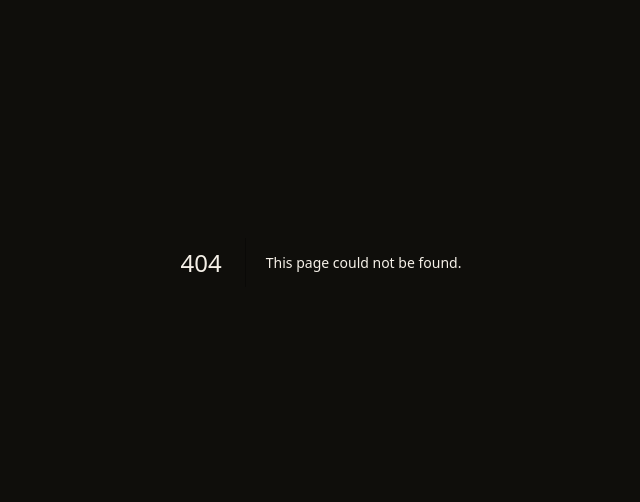
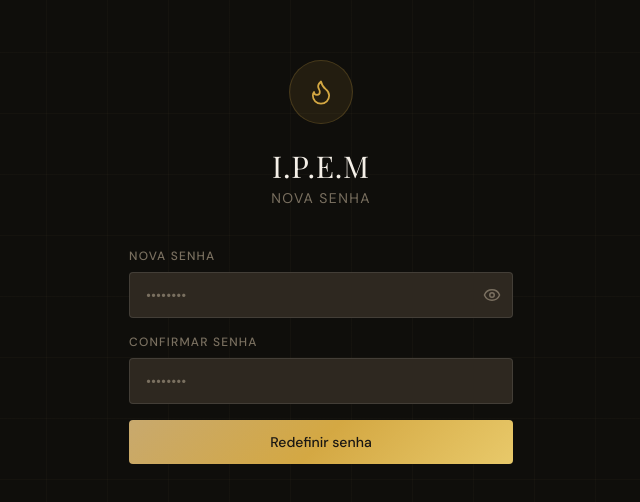
Before and after one commit to digitalmindouro/IPEM, a Next.js app: page /redefinir-senha in a window 1280 px wide. Before the commit this address had no page. Shown: the part 138-640 px from the top of the page, without its empty margins (319-959 px from the left). Built offline with nearby package versions, Linux system fonts and the light colour scheme.

Commit message:
feat: show/hide password e esqueci minha senha

```diff
--- a/src/app/login/page.tsx
+++ b/src/app/login/page.tsx
@@ -4,39 +4,52 @@ import { useState } from 'react'
 import { useRouter } from 'next/navigation'
 import { createClient } from '@/lib/supabase/client'
 import type { Role } from '@/types'
-import { Flame } from 'lucide-react'
+import { Flame, Eye, EyeOff } from 'lucide-react'
 import { toast } from 'sonner'
 
 export default function LoginPage() {
   const router = useRouter()
   const supabase = createClient()
 
-  const [email, setEmail]       = useState('')
-  const [password, setPassword] = useState('')
-  const [loading, setLoading]   = useState(false)
+  const [email, setEmail]             = useState('')
+  const [password, setPassword]       = useState('')
+  const [loading, setLoading]         = useState(false)
+  const [showPassword, setShowPassword] = useState(false)
+  const [esqueceu, setEsqueceu]       = useState(false)
+  const [emailReset, setEmailReset]   = useState('')
+  const [loadingReset, setLoadingReset] = useState(false)
 
   async function handleLogin(e: React.FormEvent) {
     e.preventDefault()
     setLoading(true)
-
     const { error } = await supabase.auth.signInWithPassword({ email, password })
-
     if (error) {
       toast.error('Email ou senha incorretos.')
       setLoading(false)
       return
     }
-
     const { data: { user } } = await supabase.auth.getUser()
     if (user) {
       const { data: profile } = await supabase
-        .from('profiles')
-        .select('role')
-        .eq('id', user.id)
-        .single()
-
+        .from('profiles').select('role').eq('id', user.id).single()
       const role = (profile?.role as Role) ?? 'membro'
       router.push(`/${role}`)
+    }
+  }
+
+  async function handleReset(e: React.FormEvent) {
+    e.preventDefault()
+    setLoadingReset(true)
+    const { error } = await supabase.auth.resetPasswordForEmail(emailReset, {
+      redirectTo: `${window.location.origin}/redefinir-senha`,
+    })
+    setLoadingReset(false)
+    if (error) {
+      toast.error('Erro ao enviar email. Verifique o endereço.')
+    } else {
+      toast.success('Email enviado! Verifique sua caixa de entrada.')
+      setEsqueceu(false)
+      setEmailReset('')
     }
   }
 
@@ -52,6 +65,8 @@ export default function LoginPage() {
           <h1 className="font-display text-3xl text-paper tracking-wide mb-1">I.P.E.M</h1>
           <p className="text-muted text-sm tracking-widest uppercase">Ordenismo</p>
         </div>
+
+        {!esqueceu ? (
           <form onSubmit={handleLogin} className="space-y-4">
             <div>
               <label htmlFor="email" className="label">Email</label>
@@ -60,13 +75,46 @@ export default function LoginPage() {
             </div>
             <div>
               <label htmlFor="password" className="label">Senha</label>
-            <input id="password" type="password" className="input" placeholder="••••••••"
-              value={password} onChange={e => setPassword(e.target.value)} required autoComplete="current-password" />
+              <div className="relative">
+                <input id="password" type={showPassword ? 'text' : 'password'} className="input pr-10"
+                  placeholder="••••••••" value={password}
+                  onChange={e => setPassword(e.target.value)} required autoComplete="current-password" />
+                <button type="button" onClick={() => setShowPassword(v => !v)}
+                  className="absolute right-3 top-1/2 -translate-y-1/2 text-muted hover:text-gold transition-colors">
+                  {showPassword ? <EyeOff size={18} /> : <Eye size={18} />}
+                </button>
               </div>
-          <button type="submit" className="btn-gold w-full mt-6" disabled={loading}>
+            </div>
+            <div className="text-right">
+              <button type="button" onClick={() => setEsqueceu(true)}
+                className="text-xs text-muted hover:text-gold transition-colors">
+                Esqueci minha senha
+              </button>
+            </div>
+            <button type="submit" className="btn-gold w-full mt-2" disabled={loading}>
               {loading ? 'Entrando...' : 'Entrar'}
             </button>
           </form>
+        ) : (
+          <form onSubmit={handleReset} className="space-y-4">
+            <div className="text-center mb-4">
+              <p className="text-paper text-sm">Digite seu email para receber o link de redefinição.</p>
+            </div>
+            <div>
+              <label htmlFor="emailReset" className="label">Email</label>
+              <input id="emailReset" type="email" className="input" placeholder="seu@email.com"
+                value={emailReset} onChange={e => setEmailReset(e.target.value)} required autoComplete="email" />
+            </div>
+            <button type="submit" className="btn-gold w-full" disabled={loadingReset}>
+              {loadingReset ? 'Enviando...' : 'Enviar link'}
+            </button>
+            <button type="button" onClick={() => setEsqueceu(false)}
+              className="w-full text-center text-xs text-muted hover:text-gold transition-colors mt-2">
+              Voltar ao login
+            </button>
+          </form>
+        )}
+
         <div className="divider-gold" />
         <p className="text-center text-muted text-xs italic tracking-wide">
           "Antes de mudar o mundo, eu me organizei."
--- /dev/null
+++ b/src/app/redefinir-senha/page.tsx
@@ -0,0 +1,76 @@
+'use client'
+
+import { useState } from 'react'
+import { useRouter } from 'next/navigation'
+import { createClient } from '@/lib/supabase/client'
+import { Flame, Eye, EyeOff } from 'lucide-react'
+import { toast } from 'sonner'
+
+export default function RedefinirSenhaPage() {
+  const router = useRouter()
+  const supabase = createClient()
+
+  const [password, setPassword]         = useState('')
+  const [confirm, setConfirm]           = useState('')
+  const [showPassword, setShowPassword] = useState(false)
+  const [loading, setLoading]           = useState(false)
+
+  async function handleSubmit(e: React.FormEvent) {
+    e.preventDefault()
+    if (password !== confirm) {
+      toast.error('As senhas não coincidem.')
+      return
+    }
+    if (password.length < 6) {
+      toast.error('A senha deve ter pelo menos 6 caracteres.')
+      return
+    }
+    setLoading(true)
+    const { error } = await supabase.auth.updateUser({ password })
+    setLoading(false)
+    if (error) {
+      toast.error('Erro ao redefinir senha. O link pode ter expirado.')
+    } else {
+      toast.success('Senha redefinida com sucesso!')
+      router.push('/login')
+    }
+  }
+
+  return (
+    <div className="min-h-screen bg-dark-1 flex items-center justify-center p-4 relative overflow-hidden">
+      <div className="absolute inset-0 bg-subtle-texture opacity-100 pointer-events-none" />
+      <div className="relative z-10 w-full max-w-sm animate-slide-up">
+        <div className="text-center mb-10">
+          <div className="inline-flex items-center justify-center w-16 h-16 rounded-full bg-gold/10 border border-gold/20 mb-6">
+            <Flame className="text-gold" size={28} strokeWidth={1.5} />
+          </div>
+          <h1 className="font-display text-3xl text-paper tracking-wide mb-1">I.P.E.M</h1>
+          <p className="text-muted text-sm tracking-widest uppercase">Nova Senha</p>
+        </div>
+        <form onSubmit={handleSubmit} className="space-y-4">
+          <div>
+            <label className="label">Nova senha</label>
+            <div className="relative">
+              <input type={showPassword ? 'text' : 'password'} className="input pr-10"
+                placeholder="••••••••" value={password}
+                onChange={e => setPassword(e.target.value)} required />
+              <button type="button" onClick={() => setShowPassword(v => !v)}
+                className="absolute right-3 top-1/2 -translate-y-1/2 text-muted hover:text-gold transition-colors">
+                {showPassword ? <EyeOff size={18} /> : <Eye size={18} />}
+              </button>
+            </div>
+          </div>
+          <div>
+            <label className="label">Confirmar senha</label>
+            <input type={showPassword ? 'text' : 'password'} className="input"
+              placeholder="••••••••" value={confirm}
+              onChange={e => setConfirm(e.target.value)} required />
+          </div>
+          <button type="submit" className="btn-gold w-full mt-4" disabled={loading}>
+            {loading ? 'Salvando...' : 'Redefinir senha'}
+          </button>
+        </form>
+      </div>
+    </div>
+  )
+}
```
Lines whose indentation alone changed are shown as unchanged.
